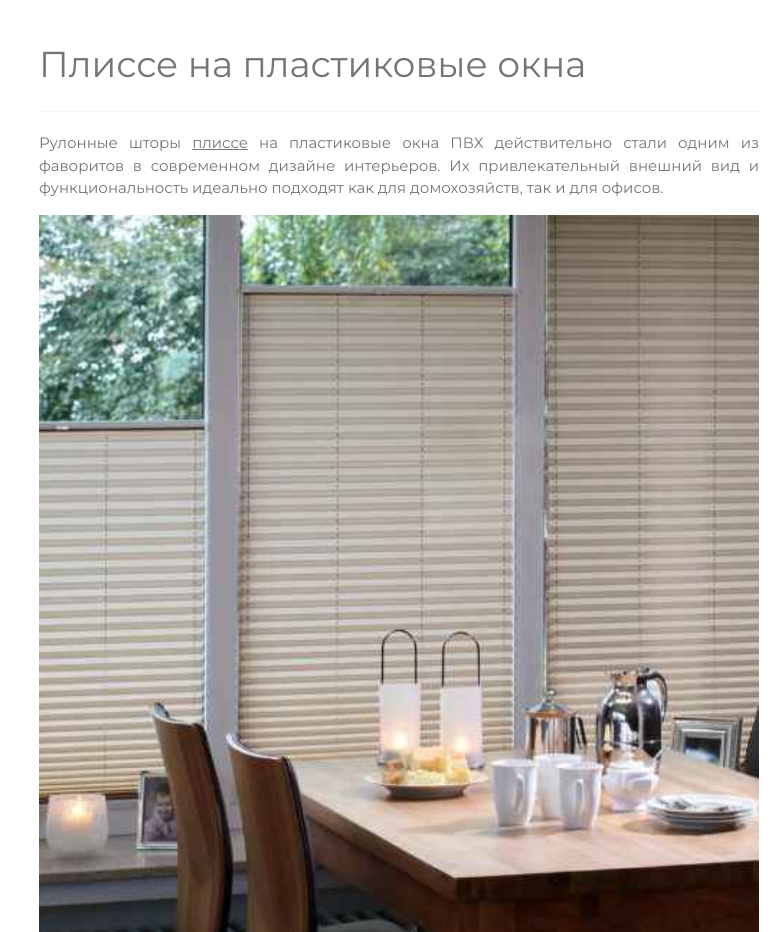
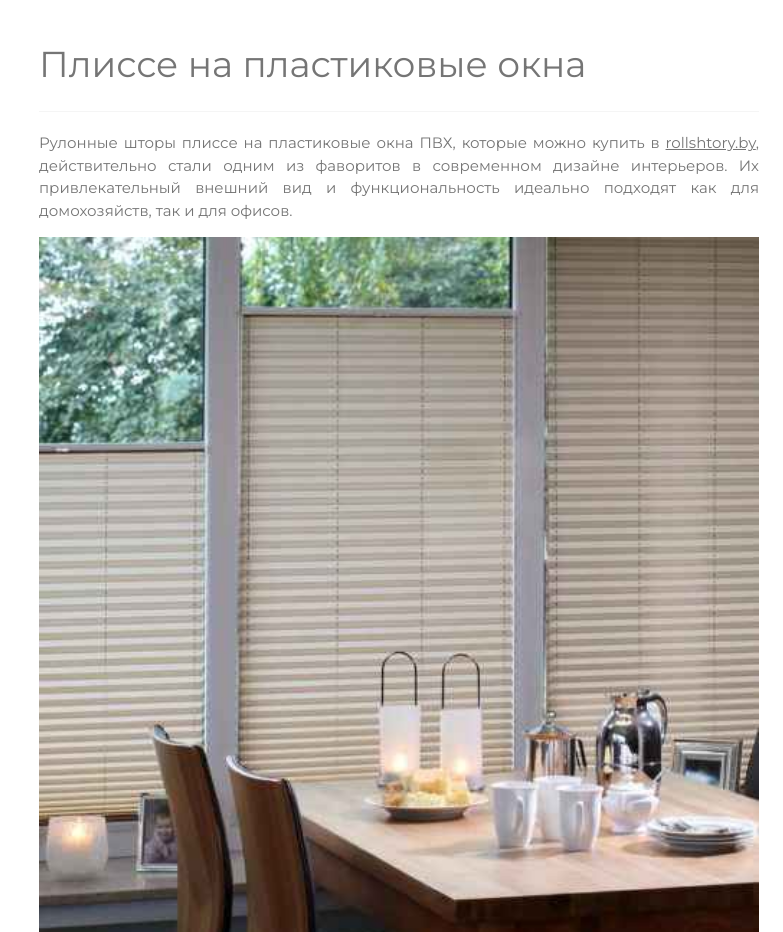
Before and after one commit to rolshtori/rolshtori.github.io, a plain HTML site: page plisse.html in a window 1280 px wide. Shown: the part 1240-2172 px from the top of the page, without its empty margins (497-1280 px from the left). Drawn offline with Linux system fonts and the light colour scheme.

Commit message:
Update plisse.html

```diff
--- a/plisse.html
+++ b/plisse.html
@@ -75,7 +75,7 @@
 
     <hr class="w3-opacity">
 
-<p>Рулонные шторы <a href="https://rolshtora.by/katalog/shtory-plisse">плиссе</a> на пластиковые окна ПВХ действительно стали одним из фаворитов в современном дизайне интерьеров. Их привлекательный внешний вид и функциональность идеально подходят как для домохозяйств, так и для офисов. </p>
+<p>Рулонные шторы плиссе на пластиковые окна ПВХ, которые можно купить в <a href="https://rollshtory.by/">rollshtory.by</a>, действительно стали одним из фаворитов в современном дизайне интерьеров. Их привлекательный внешний вид и функциональность идеально подходят как для домохозяйств, так и для офисов. </p>
 
 <div align="center"><img src="/plisse.jpg" style="width:100%"></div>
 
```
